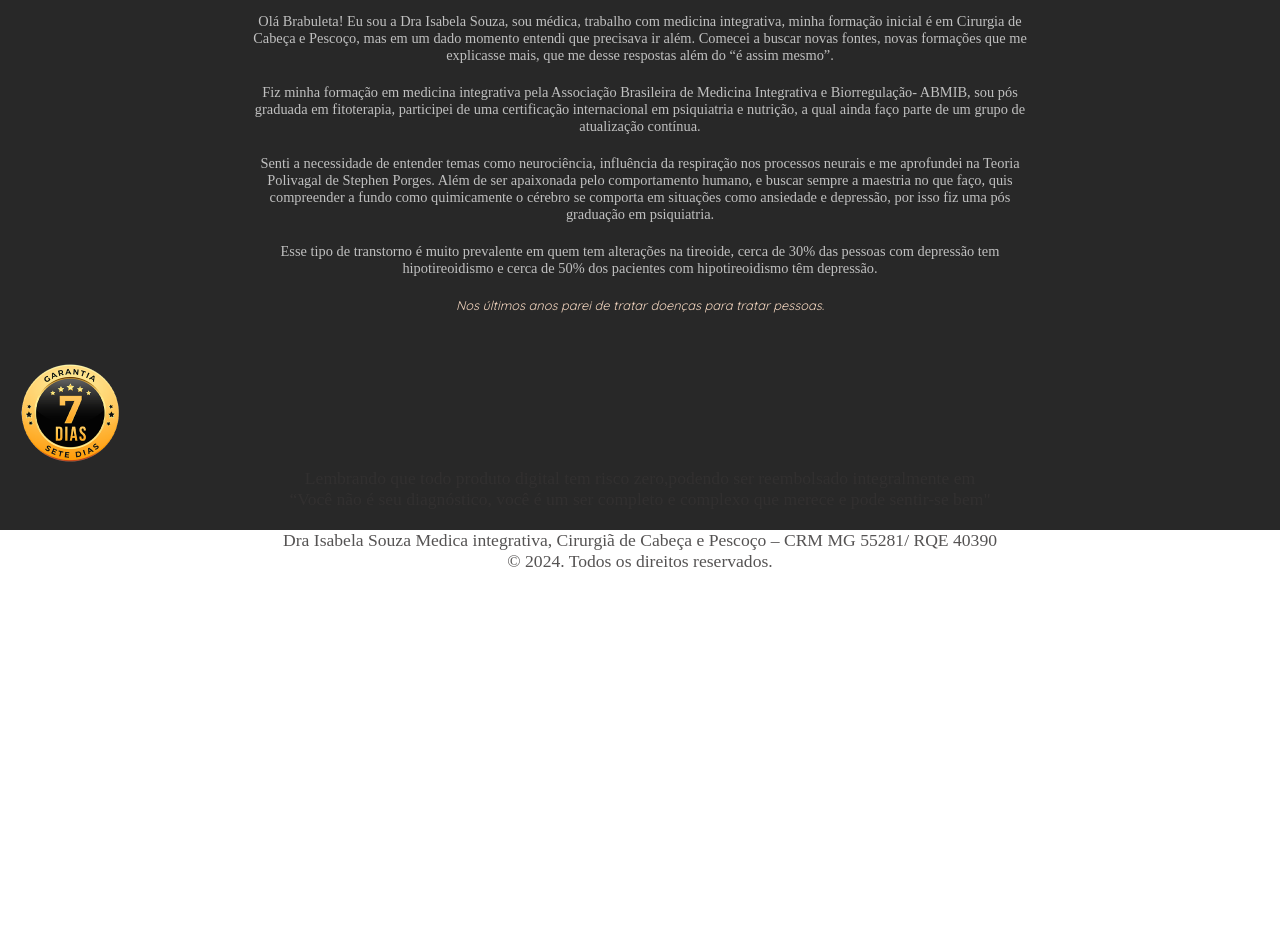
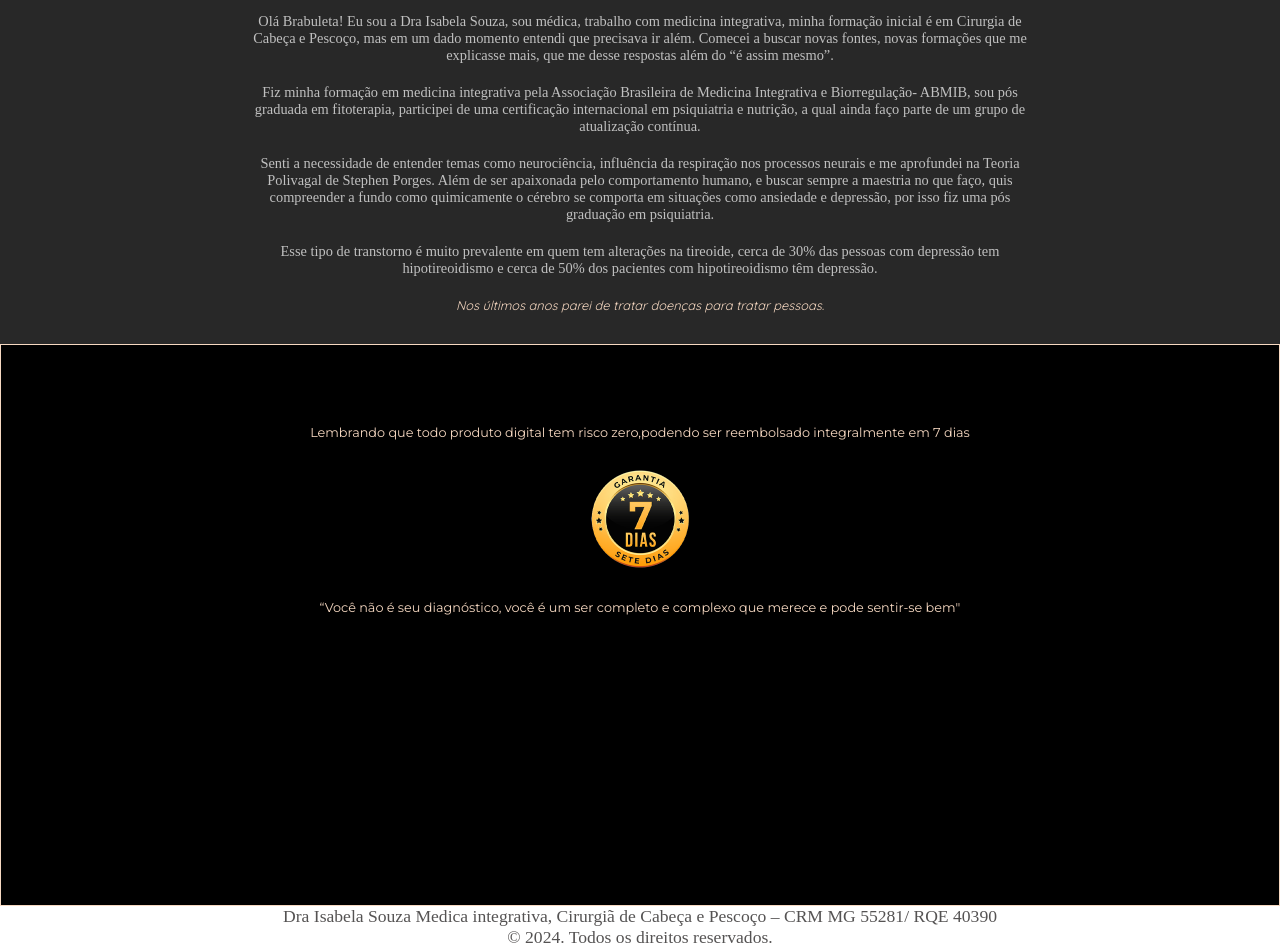
Before and after one commit to CarlosHenrique1365/BlackNovemberDraIsabela, a plain HTML site: page index.html in a window 1280 px wide. Shown: the part 5650-6598 px from the top of the page. Before the commit the page ends 6222 px from the top, so only its background shows below. Drawn offline with nearby package versions, Linux system fonts and the light colour scheme.

Commit message:
ajustes tecnicos

```diff
--- a/estilos/style.css
+++ b/estilos/style.css
@@ -405,3 +405,25 @@ i{
     font-size: .9rem;
     padding: 10px;
 }
+
+/* Estilo institucional*/
+.institucional{
+    height: 50vh;
+    padding: 80px 0px;
+    background-color:black;
+    border: 1px solid var(--cor03);
+}
+
+#selo{
+    display: flex;
+    justify-content: center;
+    margin: 30px;
+}
+
+.institucional p{
+    color: var(--cor-paragrafos);
+    font-family: var(--font-text);
+    color: var(--cor03);
+    font-size: .8rem;
+    margin: 0px 50px;
+}
--- a/index.html
+++ b/index.html
@@ -160,7 +160,7 @@
             <h2>Estamos juntas nessa jornada.</h2>
             <h3>Sua mentora e guia nesse processo de reencontro consigo mesma e de equilíbrio.</h3>
 
-            <h2>Dra Isabela Souza </h2>
+            <h2> Quem é a Dra Isabela Souza </h2>
             <div id="img-about02"></div>
             <p>Olá Brabuleta! Eu sou a Dra Isabela Souza, sou médica, trabalho com medicina integrativa, minha formação inicial é em Cirurgia de Cabeça e Pescoço, mas em um dado momento entendi que precisava ir além. Comecei a buscar novas fontes, novas formações que me explicasse mais, que me desse respostas além do “é assim mesmo”.</p>
             <p>Fiz minha formação em medicina integrativa pela Associação Brasileira de Medicina Integrativa e Biorregulação- ABMIB, sou pós graduada em fitoterapia, participei de uma certificação internacional em psiquiatria e nutrição, a qual ainda faço parte de um grupo de atualização contínua.</p>
@@ -170,9 +170,11 @@
         </article>
     </section>
 
-    <section class="content garantia">
-        <img src="midias/selo-garantia.jpg.png" alt="selo garantia dinehiro de volta" width="100px" height="100px">
-        <p>Lembrando que todo produto digital tem risco zero,podendo ser reembolsado integralmente em</p>
+    <section class="content institucional">
+
+        <p>Lembrando que todo produto digital tem risco zero,podendo ser reembolsado integralmente em 7 dias</p>
+
+        <div id="selo"><img src="midias/selo-garantia.jpg.png" alt="selo garantia dinehiro de volta" width="100px" height="100px"></div>
 
         <p>“Você não é seu diagnóstico, você é um ser completo e complexo que merece e pode sentir-se bem"</p>
     </section>
```
